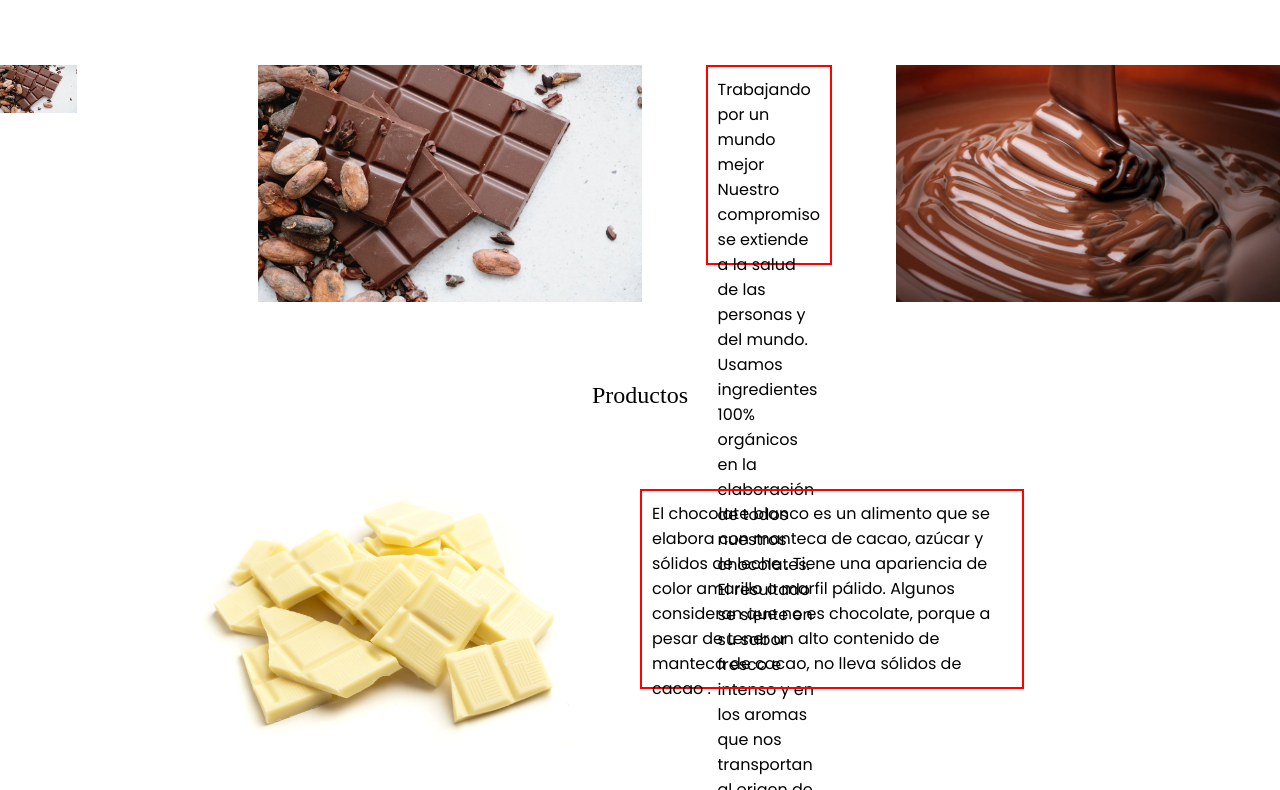
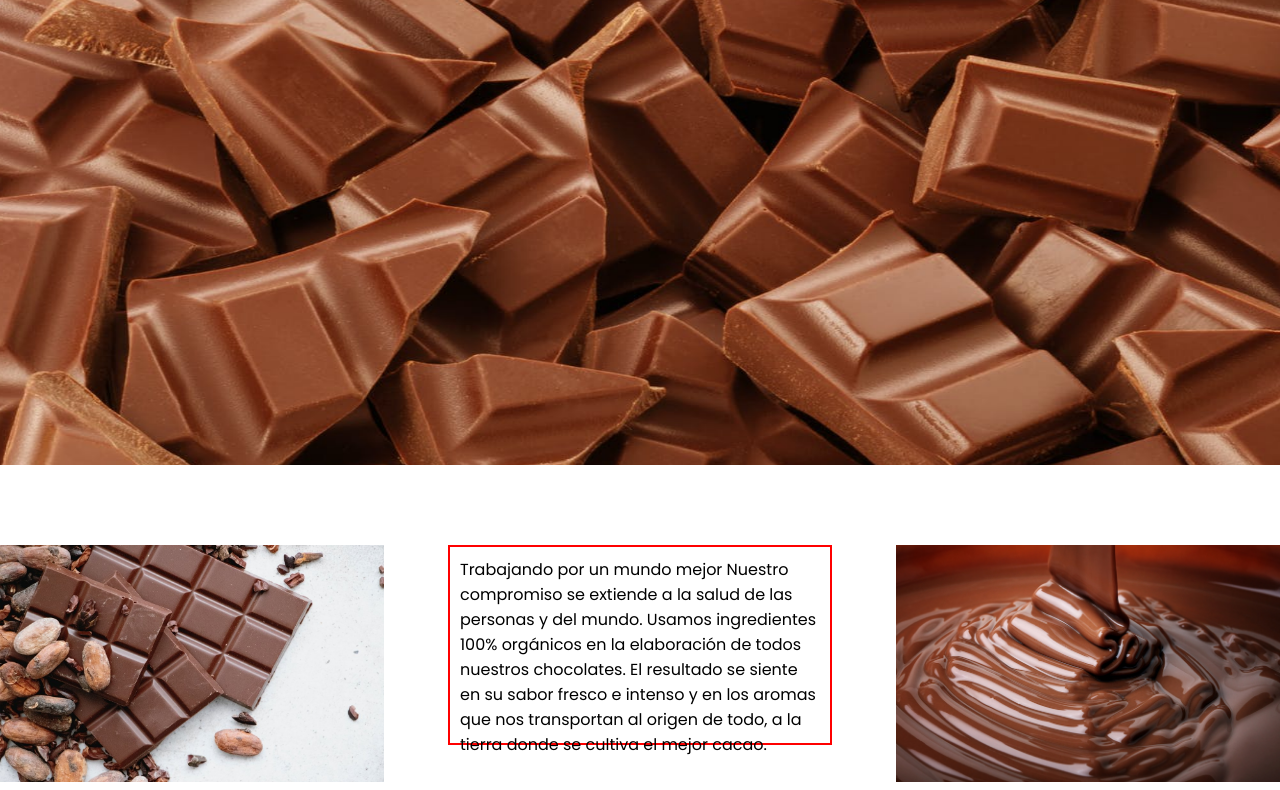
Before and after one commit to williamPostillos22/desafio, a plain HTML site: page index.html in a window 1280 px wide. Shown: the part 181-971 px from the top of the page. Drawn offline with Linux system fonts and the light colour scheme.

Commit message:
add composer

```diff
--- a/estilos.css
+++ b/estilos.css
@@ -33,8 +33,21 @@
     border: 2px solid rgb(255, 0, 0);
     box-sizing: border-box;
   }
+  @keyframes zoom {
+	from{
+		transform: scale(1,1);
+	}
+	to{
+		transform: scale(1.1,1.1);
+	}
+}
+.banner{
+	height: auto;
+	overflow: hidden;
+}
   .banner img{
 	width: 100%;
+    height: 30rem;
 	display: block;
 	animation-name: zoom;
 	animation-timing-function: linear;
@@ -42,6 +55,17 @@
 	animation-duration: 7s;
 	animation-iteration-count: 1;
 	animation-fill-mode: forwards;
+}
+.contenidoPrincipal .box{
+    width: 25%;
+}
+.contenidoPrincipal:hover img{
+    transform: scale(1.1);
+    box-shadow: 0 0 5px 0 rgba(0,0,0,.2);
+}
+.contenidoPrincipal img{
+	width: 100%;
+	transition: all 250ms ease-in-out;
 }
   .contenidoPrincipal {
     margin: 5rem 0;
--- a/index.html
+++ b/index.html
@@ -18,11 +18,11 @@
         </ul>
     </div>
     <h1 class="subTitle">ChocolatesPostillos</h1>
+    <div class="banner">
+        <img src="chocolatePrincipalFondo.jpg" alt="chocolateIzquierdo">
+    </div>
+    <div class="contenidoPrincipal">
 
-    <div class="contenidoPrincipal">
-        <div class="banner">
-            <img src="chocolateI.jpg" alt="chocolateIzquierdo">
-        </div>
         <img src="chocolateI.jpg" alt="chocolateIzquierdo">
         <p>Trabajando por un mundo mejor
             Nuestro compromiso se extiende a la salud de las personas y del mundo. Usamos
```
Also changed, not shown: chocolatePrincipalFondo.jpg (added).
